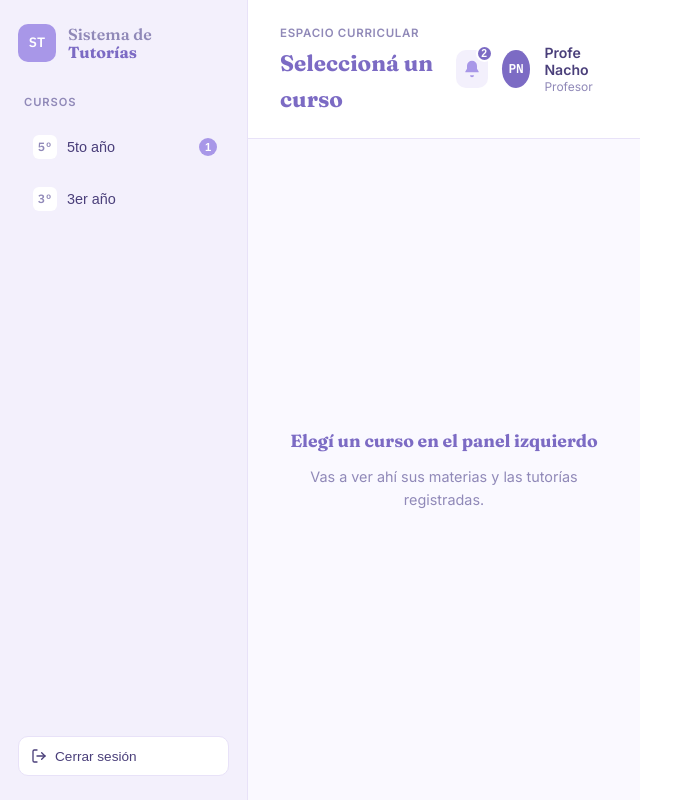
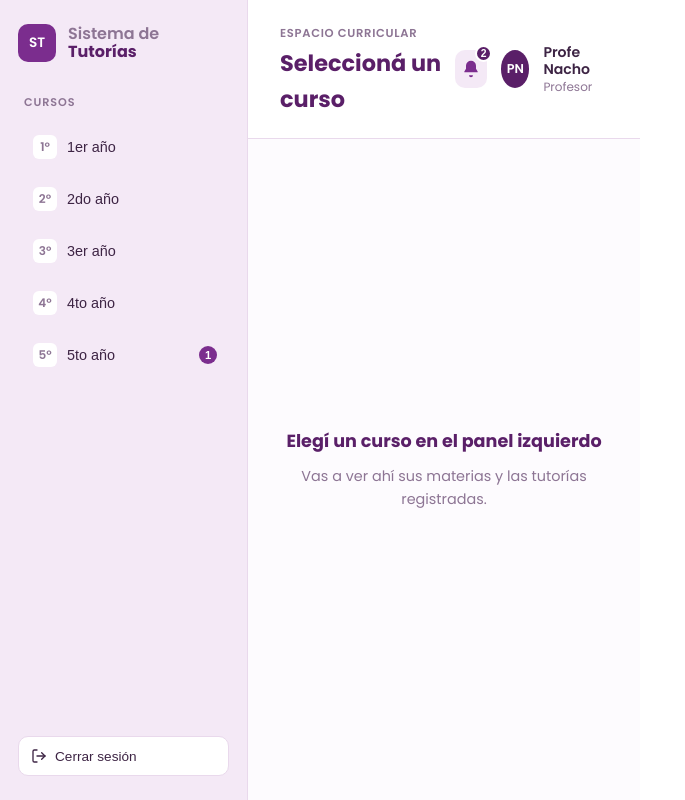
Before and after one commit to JoaquinRomero7429/Sistema_De_Tutorias, a Vue app in the folder SistemaTutorias/: page / in a window 1280 px wide. Shown: the whole page, without its empty margins (0-685 px from the left). Built offline with nearby package versions, Linux system fonts and the light colour scheme.

Commit message:
Update home.vue

```diff
--- a/SistemaTutorias/src/components/home.vue
+++ b/SistemaTutorias/src/components/home.vue
@@ -88,7 +88,7 @@
             <line x1="34" y1="36" x2="86" y2="36" stroke="#C7CCE4" stroke-width="2.5" stroke-linecap="round"/>
             <line x1="34" y1="48" x2="72" y2="48" stroke="#C7CCE4" stroke-width="2.5" stroke-linecap="round"/>
             <line x1="34" y1="60" x2="78" y2="60" stroke="#C7CCE4" stroke-width="2.5" stroke-linecap="round"/>
-            <circle cx="88" cy="70" r="16" fill="#A897E8"/>
+            <circle cx="88" cy="70" r="16" fill="#7B2D8E"/>
             <line x1="88" y1="63" x2="88" y2="77" stroke="white" stroke-width="2.5" stroke-linecap="round"/>
             <line x1="81" y1="70" x2="95" y2="70" stroke="white" stroke-width="2.5" stroke-linecap="round"/>
           </svg>
@@ -125,14 +125,20 @@ const iniciales = computed(() =>
 const notificaciones = ref(2)
 
 const cursos = ref([
-  { id: 5, nombre: '5to año' },
-  { id: 3, nombre: '3er año' }
+  { id: 1, nombre: '1er año' },
+  { id: 2, nombre: '2do año' },
+  { id: 3, nombre: '3er año' },
+  { id: 4, nombre: '4to año' },
+  { id: 5, nombre: '5to año' }
 ])
 
 // mock — reemplazar por datos reales del backend
 const materiasPorCurso = ref({
-  5: [{ id: 1, nombre: 'Matemática', citaciones: 3 }],
-  3: []
+  1: [],
+  2: [],
+  3: [],
+  4: [],
+  5: [{ id: 1, nombre: 'Matemática', citaciones: 3 }]
 })
 
 const cursoActivo = ref(null)
@@ -170,26 +176,26 @@ html, body, #app {
 </style>
 
 <style scoped>
-@import url('https://fonts.googleapis.com/css2?family=Fraunces:wght@600;700&family=Inter:wght@400;500;600;700&family=IBM+Plex+Mono:wght@600&display=swap');
+@import url('https://fonts.googleapis.com/css2?family=Poppins:wght@400;500;600;700&display=swap');
 
 * { box-sizing: border-box; }
 
 .app-shell {
-  --ink: #7c6bc4;         /* lila medio, para textos y acentos fuertes */
-  --ink-light: #9384d4;
-  --indigo: #a897e8;      /* lila principal, botones/activos */
-  --indigo-soft: #f3f0fc; /* lila muy claro, fondos suaves */
-  --amber: #d6b8f5;       /* lila-rosado claro, para badges/detalles */
-  --bg: #faf9ff;          /* fondo general, casi blanco con tinte lila */
+  --ink: #5a1f68;         /* violeta oscuro, para textos y acentos fuertes */
+  --ink-light: #7b2d8e;
+  --indigo: #7b2d8e;      /* violeta principal (el de la muestra), botones/activos */
+  --indigo-soft: #f4e9f6; /* tinte muy claro del mismo violeta, fondos suaves */
+  --amber: #b25fc4;       /* variante más clara del violeta, para badges/detalles */
+  --bg: #fdfbfe;          /* fondo general, blanco con tinte apenas violeta */
   --card: #ffffff;
-  --border: #e8e2f8;
-  --text: #4a3f7a;
-  --text-soft: #9089b8;
+  --border: #e9d9ec;
+  --text: #3d2444;
+  --text-soft: #8d7594;
 
   display: flex;
   height: 100vh;
   background: var(--bg);
-  font-family: 'Inter', system-ui, sans-serif;
+  font-family: 'Poppins', system-ui, sans-serif;
   color: var(--text);
 }
 
@@ -221,14 +227,14 @@ html, body, #app {
   display: flex;
   align-items: center;
   justify-content: center;
-  font-family: 'IBM Plex Mono', monospace;
+  font-family: 'Poppins', sans-serif;
   font-weight: 600;
   font-size: 0.85rem;
   flex-shrink: 0;
 }
 
 .brand-title {
-  font-family: 'Fraunces', serif;
+  font-family: 'Poppins', sans-serif;
   font-weight: 600;
   font-size: 1rem;
   line-height: 1.15;
@@ -280,7 +286,7 @@ html, body, #app {
 }
 
 .course-year {
-  font-family: 'IBM Plex Mono', monospace;
+  font-family: 'Poppins', sans-serif;
   font-weight: 600;
   font-size: 0.75rem;
   width: 24px;
@@ -362,7 +368,7 @@ html, body, #app {
 }
 
 .breadcrumb-title {
-  font-family: 'Fraunces', serif;
+  font-family: 'Poppins', sans-serif;
   font-size: 1.4rem;
   font-weight: 700;
   margin: 2px 0 0;
@@ -412,7 +418,7 @@ html, body, #app {
   border-radius: 50%;
   background: var(--ink);
   color: #fff;
-  font-family: 'IBM Plex Mono', monospace;
+  font-family: 'Poppins', sans-serif;
   font-weight: 600;
   font-size: 0.8rem;
   display: flex;
@@ -474,7 +480,7 @@ html, body, #app {
 }
 
 .materia-name {
-  font-family: 'Fraunces', serif;
+  font-family: 'Poppins', sans-serif;
   font-size: 1.15rem;
   font-weight: 700;
   color: var(--ink);
@@ -504,7 +510,7 @@ html, body, #app {
 .empty-illustration { margin-bottom: 8px; }
 
 .empty-title {
-  font-family: 'Fraunces', serif;
+  font-family: 'Poppins', sans-serif;
   font-weight: 700;
   font-size: 1.1rem;
   color: var(--ink);
```
